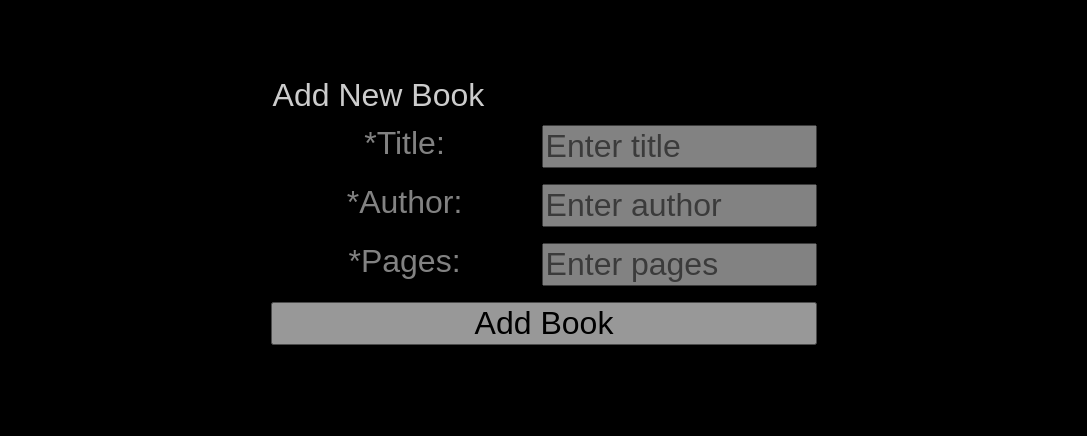
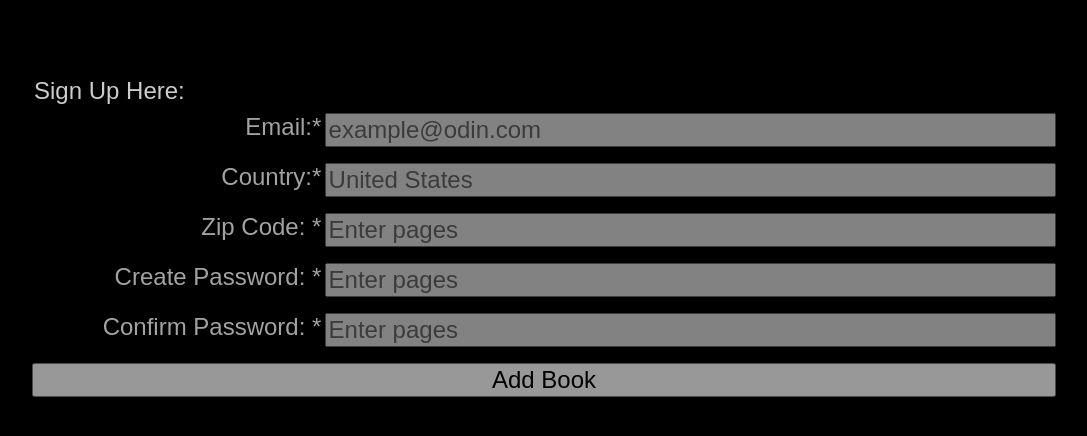
Before and after one commit to JustWaveThings/client_side_form_validation, a website built with webpack: page src/index.html in a window 1280 px wide. Shown: the part 112-548 px from the top of the page, without its empty margins (96-1183 px from the left). Built offline with nearby package versions, Linux system fonts and the light colour scheme.

Commit message:
Populated required fields. Fixed layout.

```diff
--- a/src/index.js
+++ b/src/index.js
@@ -16,7 +16,7 @@ fieldset.id = 'book-add-fieldset';
 fieldset.name = 'book-add-fieldset';
 
 const legend = document.createElement('legend');
-legend.textContent = 'Add New Book';
+legend.textContent = 'Sign Up Here:';
 fieldset.appendChild(legend);
 
 // Section generator function
@@ -48,9 +48,11 @@ function createBookSection(labelName, inputType, inputId, inputPlaceholder, inpu
 	section.appendChild(input);
 }
 
-createBookSection('*Title:', 'input', 'title', 'Enter title');
-createBookSection('*Author:', 'input', 'author', 'Enter author');
-createBookSection('*Pages:', 'input', 'number', 'Enter pages');
+createBookSection('Email:*', 'input', 'email', 'example@odin.com');
+createBookSection('Country:*', 'input', 'author', 'United States');
+createBookSection('Zip Code: *', 'input', 'number', 'Enter pages');
+createBookSection('Create Password: *', 'input', 'number', 'Enter pages');
+createBookSection('Confirm Password: *', 'input', 'number', 'Enter pages');
 
 const formBtn = document.createElement('button');
 formBtn.type = 'submit';
--- a/src/style.css
+++ b/src/style.css
@@ -26,32 +26,43 @@ body {
 	flex-direction: column;
 	justify-content: center;
 	align-items: center;
-
-
 	border-color: rgba(240, 248, 255, 0.423);
 	border-style: solid;
 	font-size: 3rem;
 	font-weight: 700;
 }
 
-form, input, label, button{
+form, input, button{
 	display: flex;
 	flex-direction: column;
 	justify-content: center;
 	align-items: center;
 	width: 100%;
-	font-size: 2rem;
+	font-size: 1.5rem;
 	font-weight: 200;
 	color: white;
 	opacity: 0.8;
 
 }
 
+
+
 input, button {
 	color: black;
+
+}
+button# {
+	flex-basis: 30%;
 }
 
-
+input{
+	flex-grow: 1;
+}
+label{
+	flex-basis: 40%;
+	text-align: right;
+	font-size: 1.5rem;
+}
 
 input:focus-within, button:focus-within{
 	opacity: 1;
@@ -92,10 +103,11 @@ span {
 
 fieldset {
 	display: flex;
+	flex-grow:1;
 	flex-direction: column;
 	gap: 1rem;
 	border: 0;
-
+	width: 80dvw;
 }
 legend {
     font-weight: 400;
```
